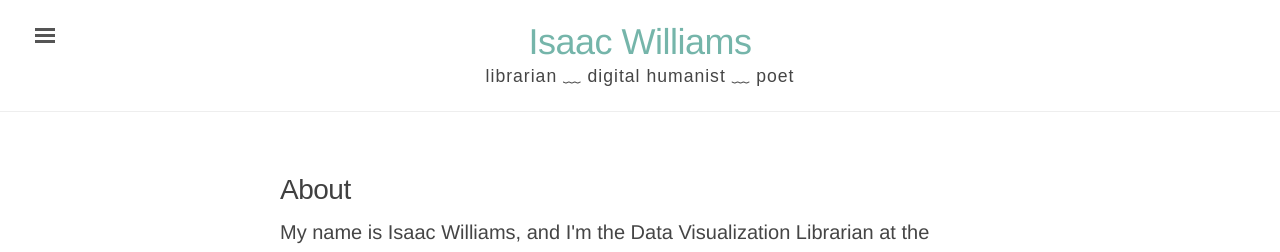
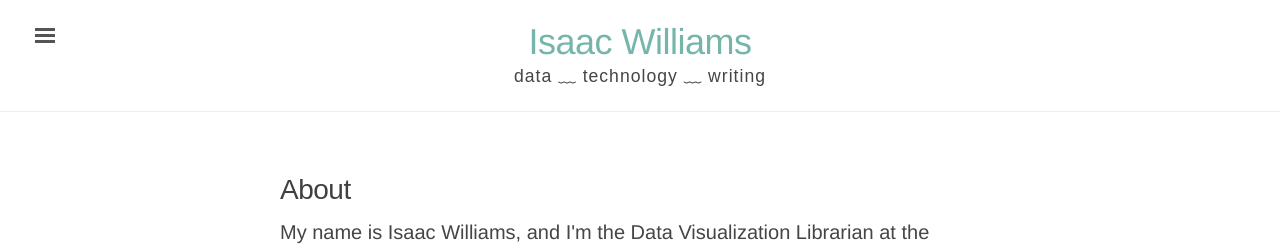
Before and after one commit to isawil/isawil.github.io, a Jekyll site: the page built from index.html, in a window 1280 px wide. Shown: the top 252 px of the page. Built offline with Jekyll 4.4.1, drawn with Linux system fonts in a browser that asks for light colours; comment, search, counter and statistics services are not loaded.

Commit message:
Update _config.yml

```diff
--- a/_config.yml
+++ b/_config.yml
@@ -2,8 +2,8 @@
 
 # Setup
 title:               Isaac Williams
-tagline:             'librarian ﹏ digital humanist ﹏ poet'
-description:         'librarian ﹏ digital humanist ﹏ poet'
+tagline:             'data ﹏ technology ﹏ writing'
+description:         'data ﹏ technology ﹏ writing'
 url:                 'http://isawil.github.io'
 baseurl:             ''
 
```
